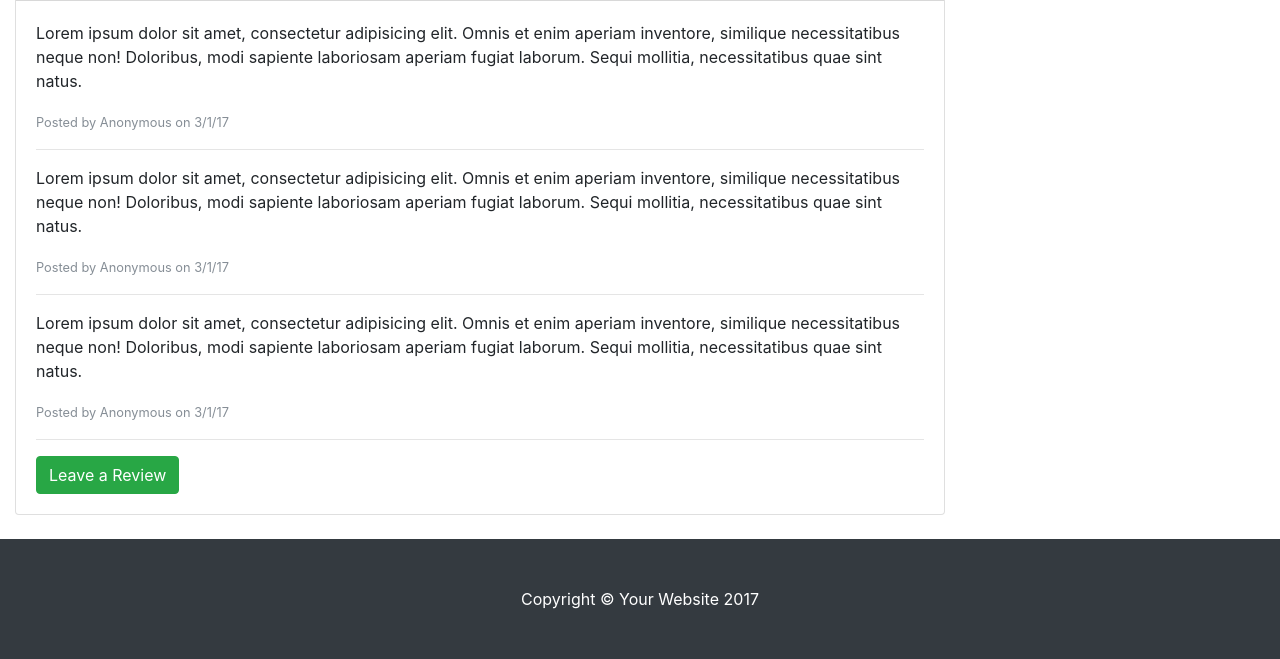
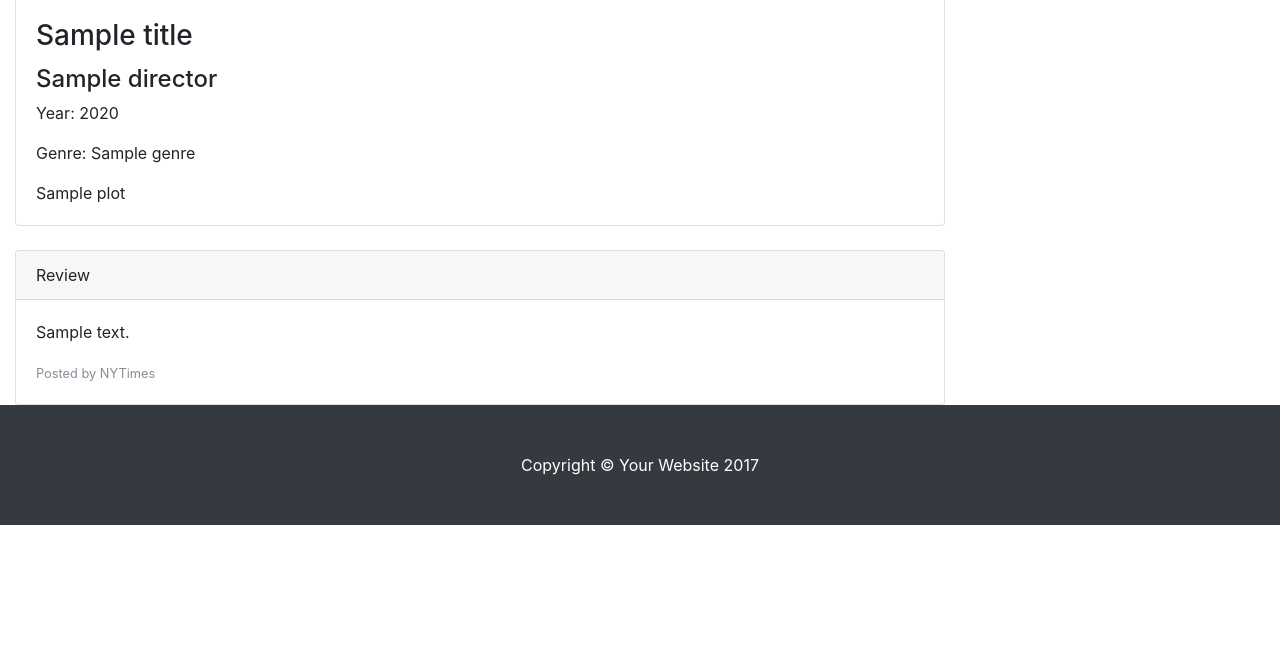
Before and after one commit to joyce-wu/awkward_armadillos, a Flask app: template templates/movie_review.html in a window 1280 px wide. Shown: the part 778-1437 px from the top of the page. After the commit the page ends 1303 px from the top, so only its background shows below. Run offline with Flask 2, Linux system fonts and the light colour scheme; the template is opened without the code that fills it: most values are stand-ins (such as "Sample title", 1, 10 or a date in 2020); grey boxes labelled with a size stand in for pictures from a placeholder-image service; parts of the project's set-up code (start-up, migrations or seed data) failed here and were passed over; some libraries are stand-ins or nearby versions.

Commit message:
finished movie_review

```diff
--- a/app.py
+++ b/app.py
@@ -24,10 +24,10 @@ def search():
 
 @app.route("/movie_review", methods=['POST', 'GET'])
 def get_movie():
-    movie = request.get("movie_val") #refer back for variable_names
+    movie = "the silence of the lambs"#request.get("movie_val") #refer back for variable_names
     info = omdb_process.get_info(movie)
     review = nyt_process.get_review(movie)
-    return render_template("movie_review.html", title=info["Title"], year=info["Year"], genre=info["Genre"], plot=info["Plot"], pic=info["Poster"], review=review)
+    return render_template("movie_review.html", director=info["Director"], title=info["Title"], year=info["Year"], genre=info["Genre"], plot=info["Plot"], pic=info["Poster"], review=review)
 
 if __name__ == "__main__":
     app.debug = True
--- a/devlog.txt
+++ b/devlog.txt
@@ -69,3 +69,6 @@ moiT -- 2017-11-20 22:17
 Added db setup for accounts
 wuJ -- 2017-11-22 13:16:18
 omdb finished, working on movie_review html file now
+
+joyceW -- 2017-11-25 15:59:54
+finished movie review html, waiting for other app.py finalization to test out page
--- a/templates/movie_review.html
+++ b/templates/movie_review.html
@@ -23,71 +23,50 @@
     <!-- Navigation -->
     <nav class="navbar navbar-expand-lg navbar-dark bg-dark fixed-top">
       <div class="container">
-        <a class="navbar-brand" href="#">Start Bootstrap</a>
+        <a class="navbar-brand" href="#">Filmadillo</a>
         <button class="navbar-toggler" type="button" data-toggle="collapse" data-target="#navbarResponsive" aria-controls="navbarResponsive" aria-expanded="false" aria-label="Toggle navigation">
           <span class="navbar-toggler-icon"></span>
         </button>
         <div class="collapse navbar-collapse" id="navbarResponsive">
           <ul class="navbar-nav ml-auto">
             <li class="nav-item active">
-              <a class="nav-link" href="#">Home
+              <a class="nav-link" href="/">Home
                 <span class="sr-only">(current)</span>
               </a>
             </li>
             <li class="nav-item">
-              <a class="nav-link" href="#">About</a>
+              <a class="nav-link" href="/search">Search</a>
             </li>
             <li class="nav-item">
-              <a class="nav-link" href="#">Services</a>
-            </li>
-            <li class="nav-item">
-              <a class="nav-link" href="#">Contact</a>
+              <a class="nav-link" href="#">{{login}}</a>
             </li>
           </ul>
         </div>
       </div>
     </nav>
 
-        <div class="col-lg-9">
+    <div class="col-lg-9">
 
-          <div class="card mt-4">
-            <img class="card-img-top img-fluid" src="http://placehold.it/900x400" alt="">
+          <div class="card my-4">
+            <img class="card-img-top img-fluid" src={{pic}} alt="">
             <div class="card-body">
-              <h3 class="card-title">Product Name</h3>
-              <h4>$24.99</h4>
-              <p class="card-text">Lorem ipsum dolor sit amet, consectetur adipisicing elit. Sapiente dicta fugit fugiat hic aliquam itaque facere, soluta. Totam id dolores, sint aperiam sequi pariatur praesentium animi perspiciatis molestias iure, ducimus!</p>
-              <span class="text-warning">&#9733; &#9733; &#9733; &#9733; &#9734;</span>
-              4.0 stars
+              <h3 class="card-title">{{title}}</h3>
+              <h4>{{director}}</h4>
+              <p class="card-text">Year: {{year}} </p>
+              <p class="card-text">Genre: {{genre}} </p>
+              <p class="card-text">{{plot}}</p>
             </div>
           </div>
-          <!-- /.card -->
 
-          <div class="card card-outline-secondary my-4">
-            <div class="card-header">
-              Product Reviews
-            </div>
-            <div class="card-body">
-              <p>Lorem ipsum dolor sit amet, consectetur adipisicing elit. Omnis et enim aperiam inventore, similique necessitatibus neque non! Doloribus, modi sapiente laboriosam aperiam fugiat laborum. Sequi mollitia, necessitatibus quae sint natus.</p>
-              <small class="text-muted">Posted by Anonymous on 3/1/17</small>
-              <hr>
-              <p>Lorem ipsum dolor sit amet, consectetur adipisicing elit. Omnis et enim aperiam inventore, similique necessitatibus neque non! Doloribus, modi sapiente laboriosam aperiam fugiat laborum. Sequi mollitia, necessitatibus quae sint natus.</p>
-              <small class="text-muted">Posted by Anonymous on 3/1/17</small>
-              <hr>
-              <p>Lorem ipsum dolor sit amet, consectetur adipisicing elit. Omnis et enim aperiam inventore, similique necessitatibus neque non! Doloribus, modi sapiente laboriosam aperiam fugiat laborum. Sequi mollitia, necessitatibus quae sint natus.</p>
-              <small class="text-muted">Posted by Anonymous on 3/1/17</small>
-              <hr>
-              <a href="#" class="btn btn-success">Leave a Review</a>
-            </div>
-          </div>
-          <!-- /.card -->
-
-        </div>
-        <!-- /.col-lg-9 -->
-
-      </div>
-
+<!--Review-->
+  <div class="card card-outline-secondary mt-4">
+    <div class="card-header">Review</div>
+    <div class="card-body">
+      <p>{{review}}</p>
+      <small class="text-muted">Posted by NYTimes</small>
     </div>
-    <!-- /.container -->
+  </div>
+</div>
 
     <!-- Footer -->
     <footer class="py-5 bg-dark">
```
